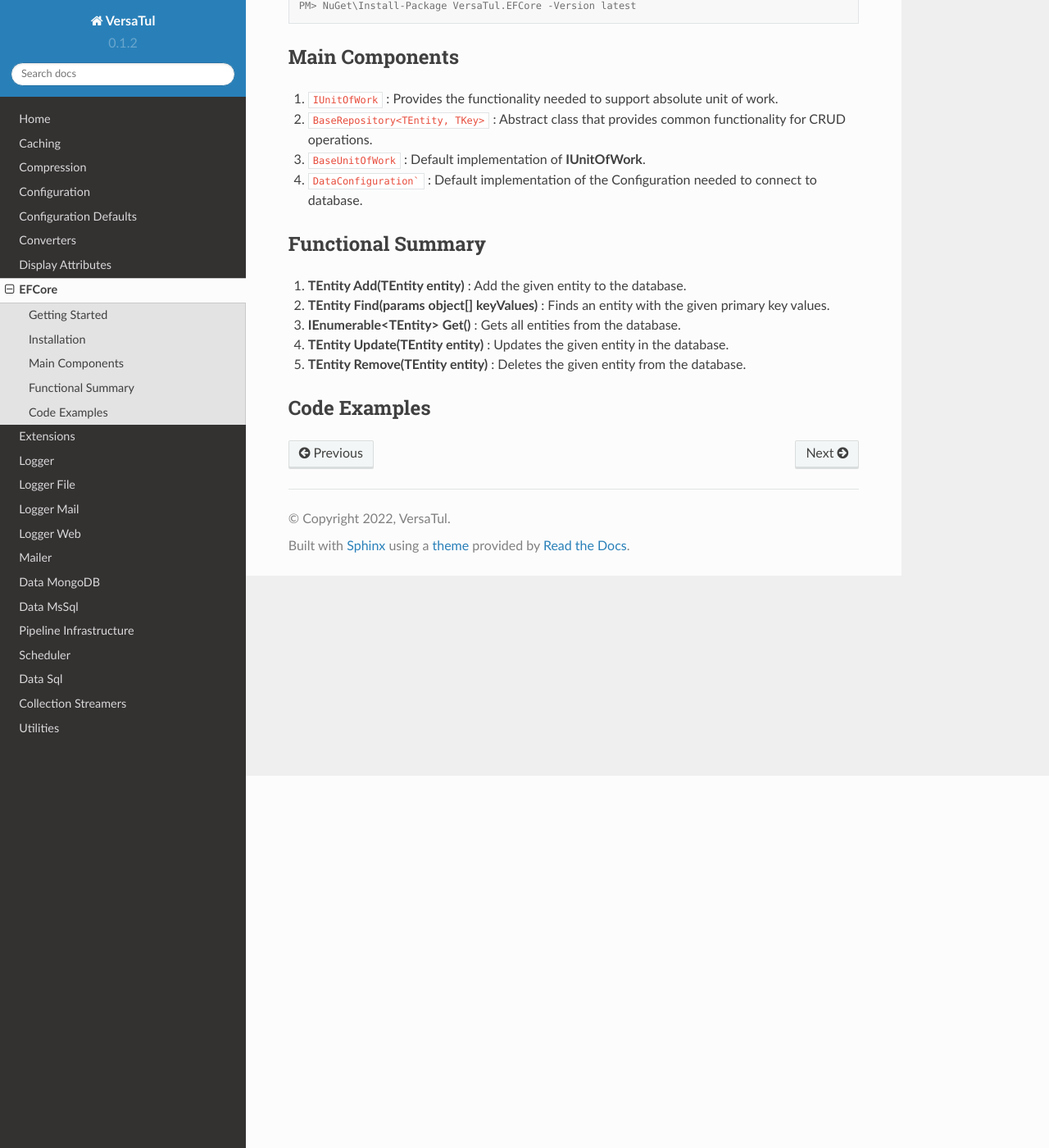
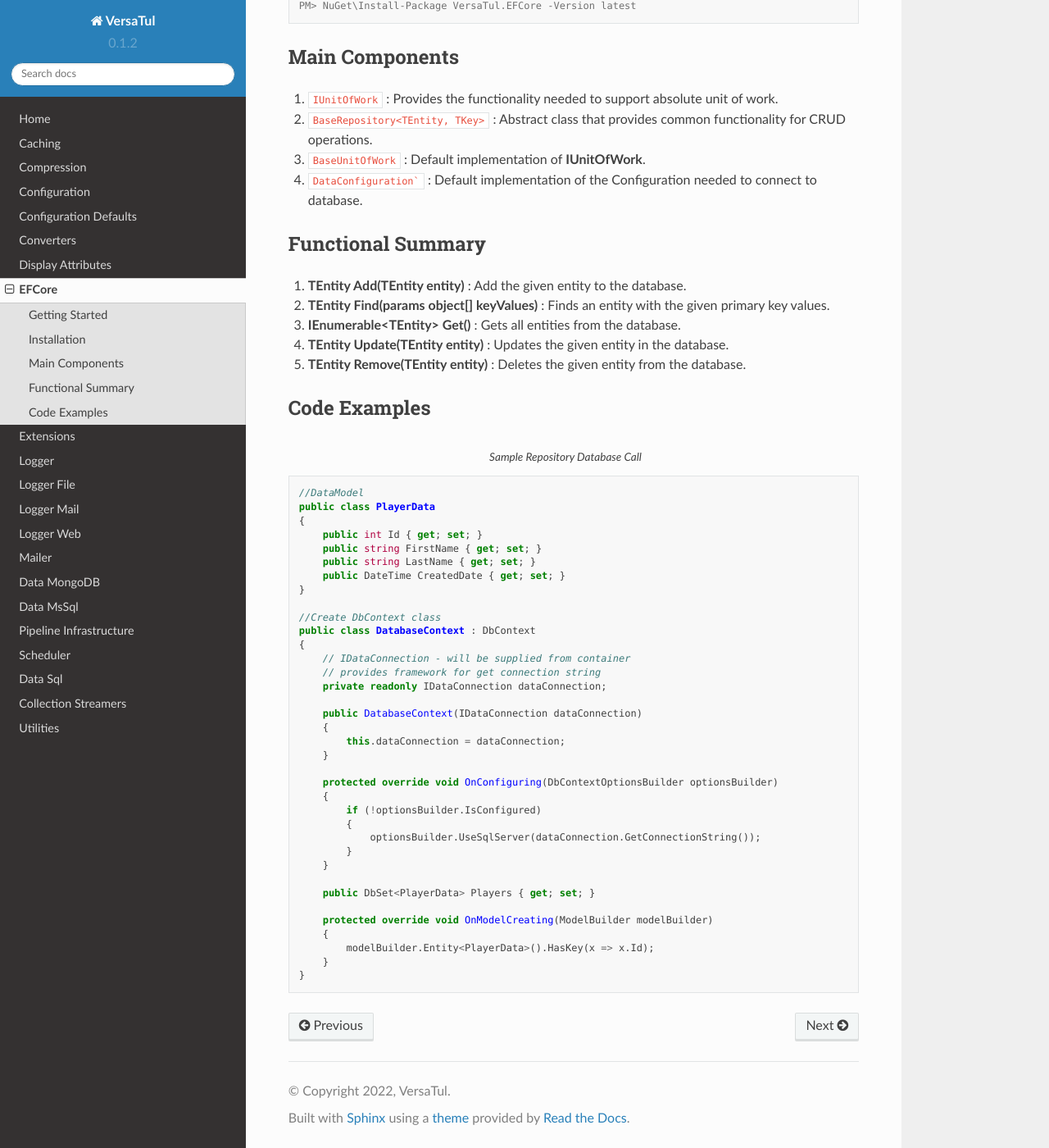
Before and after one commit to BjornWilliams/DocsVersaTul, a Sphinx documentation site: the page built from docs/source/efcore.rst, in a window 1280 px wide and 1400 px high, scrolled down 454 px. Shown: the whole window at 82% size. Built offline with Sphinx 7.4.7 and the Read the Docs theme 2.0.0, drawn with Linux system fonts in a browser that asks for light colours.

Commit message:
Update efcore.rst
Adding code example to efcore

```diff
--- a/docs/source/efcore.rst
+++ b/docs/source/efcore.rst
@@ -34,3 +34,43 @@ Functional Summary
 
 Code Examples
 -------------
+
+.. code-block:: c#
+    :caption: Sample Repository Database Call
+
+    //DataModel
+    public class PlayerData
+    {
+        public int Id { get; set; }
+        public string FirstName { get; set; }
+        public string LastName { get; set; }
+        public DateTime CreatedDate { get; set; }
+    }
+
+    //Create DbContext class
+    public class DatabaseContext : DbContext
+    {
+        // IDataConnection - will be supplied from container
+        // provides framework for get connection string
+        private readonly IDataConnection dataConnection;
+
+        public DatabaseContext(IDataConnection dataConnection)
+        {
+            this.dataConnection = dataConnection;
+        }
+
+        protected override void OnConfiguring(DbContextOptionsBuilder optionsBuilder)
+        {
+            if (!optionsBuilder.IsConfigured)
+            {
+                optionsBuilder.UseSqlServer(dataConnection.GetConnectionString());
+            }
+        }
+
+        public DbSet<PlayerData> Players { get; set; }
+
+        protected override void OnModelCreating(ModelBuilder modelBuilder)
+        {
+            modelBuilder.Entity<PlayerData>().HasKey(x => x.Id);
+        }
+    }
```
